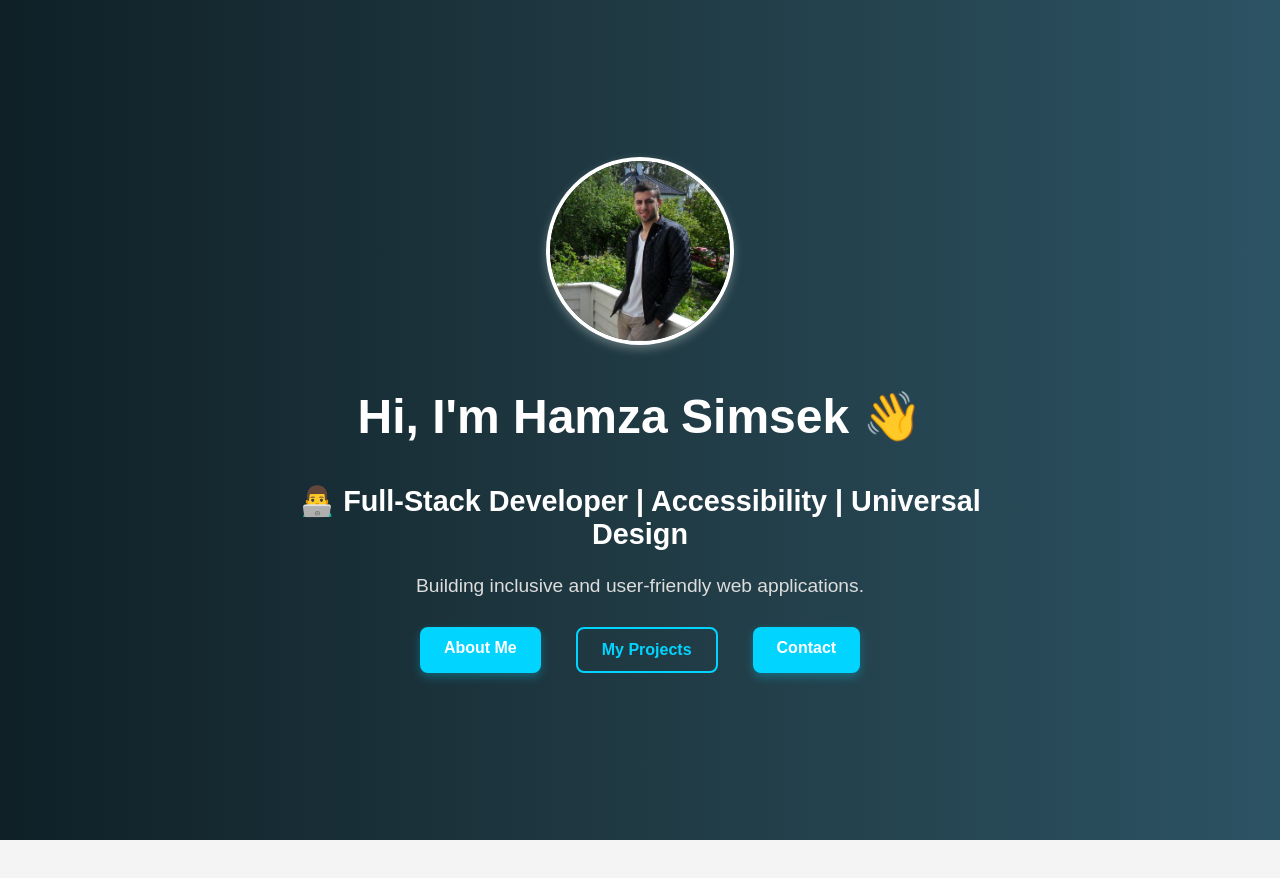
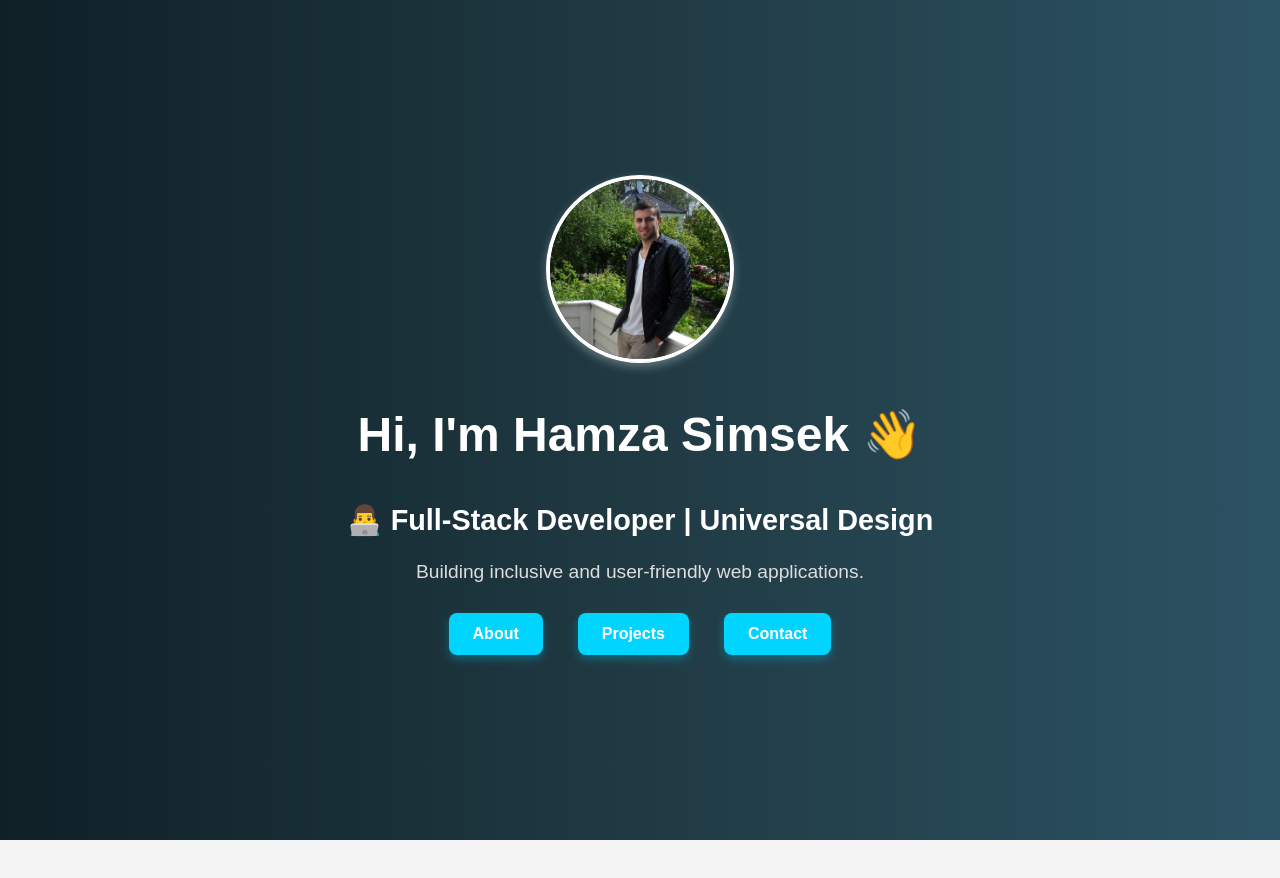
Before and after one commit to hamzas4011/personal-website, a React (Vite) app: page / in a window 1280 px wide. Shown: the top 878 px of the page. Built offline with nearby package versions, Linux system fonts and the light colour scheme.

Commit message:
updated intro component

```diff
--- a/src/components/Intro.jsx
+++ b/src/components/Intro.jsx
@@ -8,11 +8,11 @@ export function Intro() {
       <div className="intro-content">
         <img src={profilePicture} alt="Hamza Simsek" className="profile-pic" />
         <h1>Hi, I'm Hamza Simsek 👋</h1>
-        <h2>👨‍💻 Full-Stack Developer | Accessibility | Universal Design</h2>
+        <h2>👨‍💻 Full-Stack Developer | Universal Design</h2>
         <p>Building inclusive and user-friendly web applications.</p>
         <div className="intro-buttons">
-          <a href="#about" className="button primary-btn">About Me</a>
-          <a href="#projects" className="button secondary-btn">My Projects</a>
+          <a href="#about" className="button primary-btn">About</a>
+          <a href="#projects" className="button primary-btn">Projects</a>
           <a href="#contact" className="button primary-btn">Contact</a>
         </div>
       </div>
--- a/src/styles/Intro.css
+++ b/src/styles/Intro.css
@@ -65,13 +65,3 @@
 .primary-btn:hover {
   background-color: #0099cc;
 }
-
-.secondary-btn {
-  border: 2px solid #00d4ff;
-  color: #00d4ff;
-}
-
-.secondary-btn:hover {
-  background-color: #00d4ff;
-  color: white;
-}
```
Also changed, not shown: src/components/Navbar.jsx (deleted).
